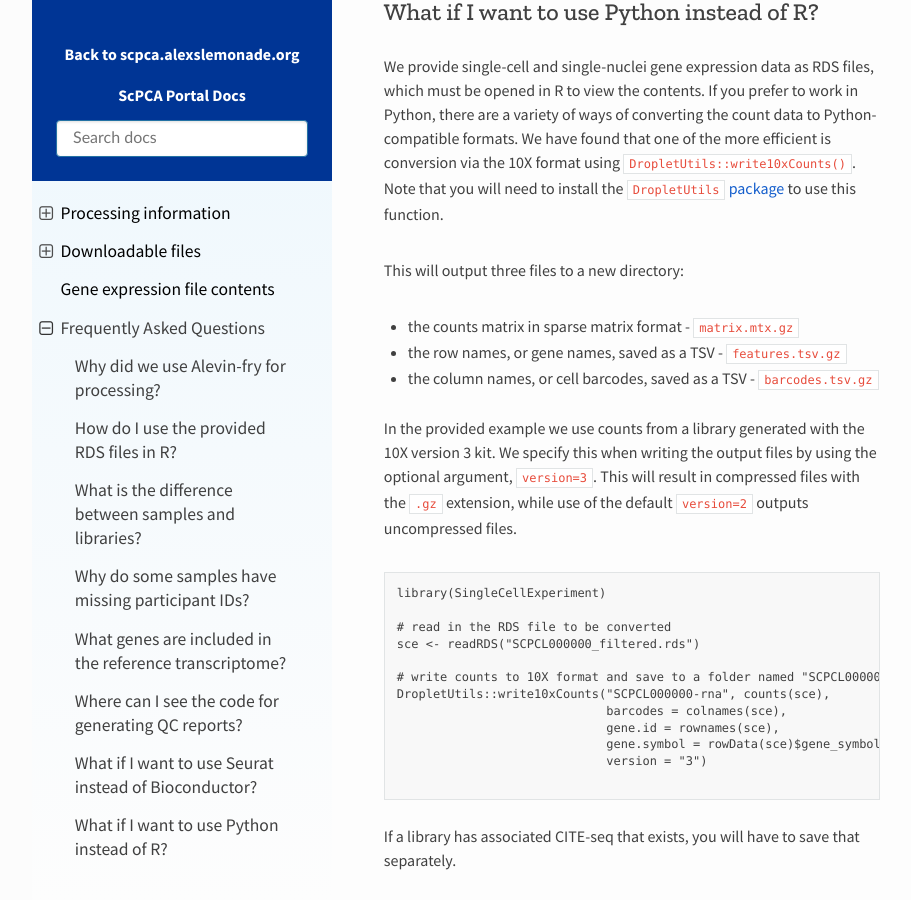
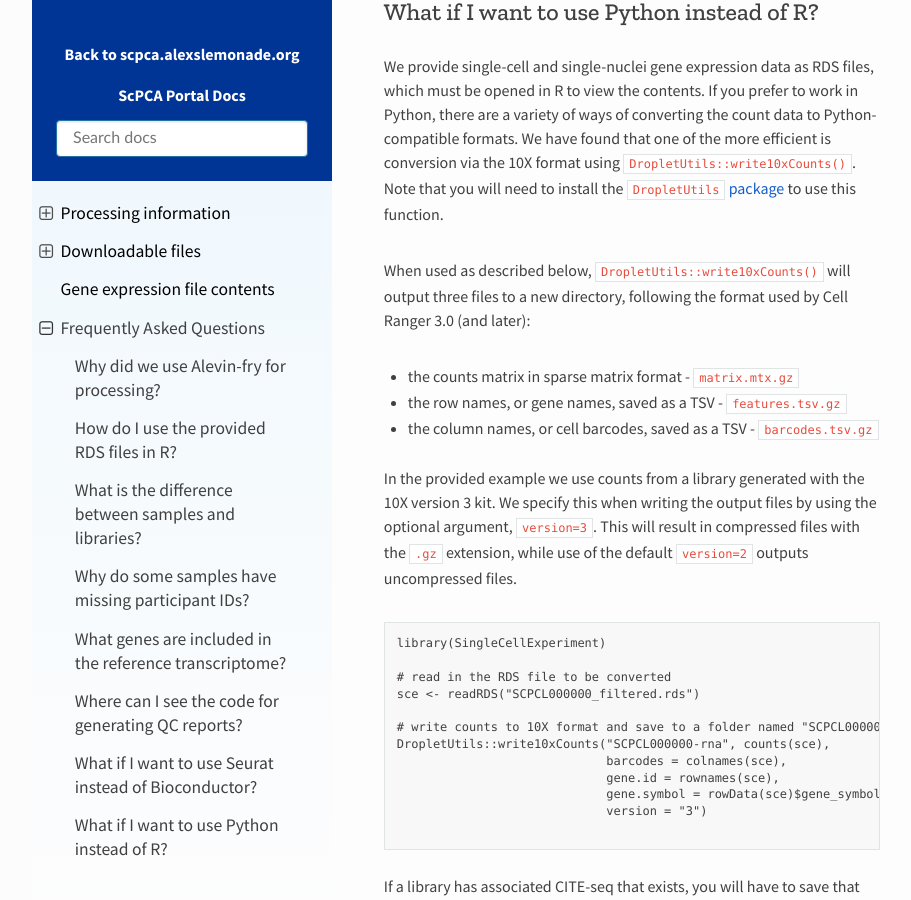
Before and after one commit to DongzeHE/scpca-docs, a Sphinx documentation site: the page built from docs/faq.md, in a window 1280 px wide and 900 px high, scrolled down 4994 px. Shown: the whole window, without its empty margins (158-1069 px from the left). Built offline with Sphinx 7.4.7 and the Read the Docs theme 2.0.0, drawn with Linux system fonts in a browser that asks for light colours.

Commit message:
Apply suggestions from code review
Co-authored-by: Joshua Shapiro <josh.shapiro@ccdatalab.org>

```diff
--- a/docs/faq.md
+++ b/docs/faq.md
@@ -125,7 +125,7 @@ If you prefer to work in Python, there are a variety of ways of converting the c
 We have found that one of the more efficient is conversion via the 10X format using [`DropletUtils::write10xCounts()`](https://rdrr.io/bioc/DropletUtils/man/write10xCounts.html).
 Note that you will need to install the [`DropletUtils` package](https://www.bioconductor.org/packages/devel/bioc/html/DropletUtils.html) to use this function.
 
-This will output three files to a new directory:
+When used as described below, `DropletUtils::write10xCounts()` will output three files to a new directory, following the format used by Cell Ranger 3.0 (and later):
 - the counts matrix in sparse matrix format - `matrix.mtx.gz`
 - the row names, or gene names, saved as a TSV - `features.tsv.gz`
 - the column names, or cell barcodes, saved as a TSV - `barcodes.tsv.gz`
```
